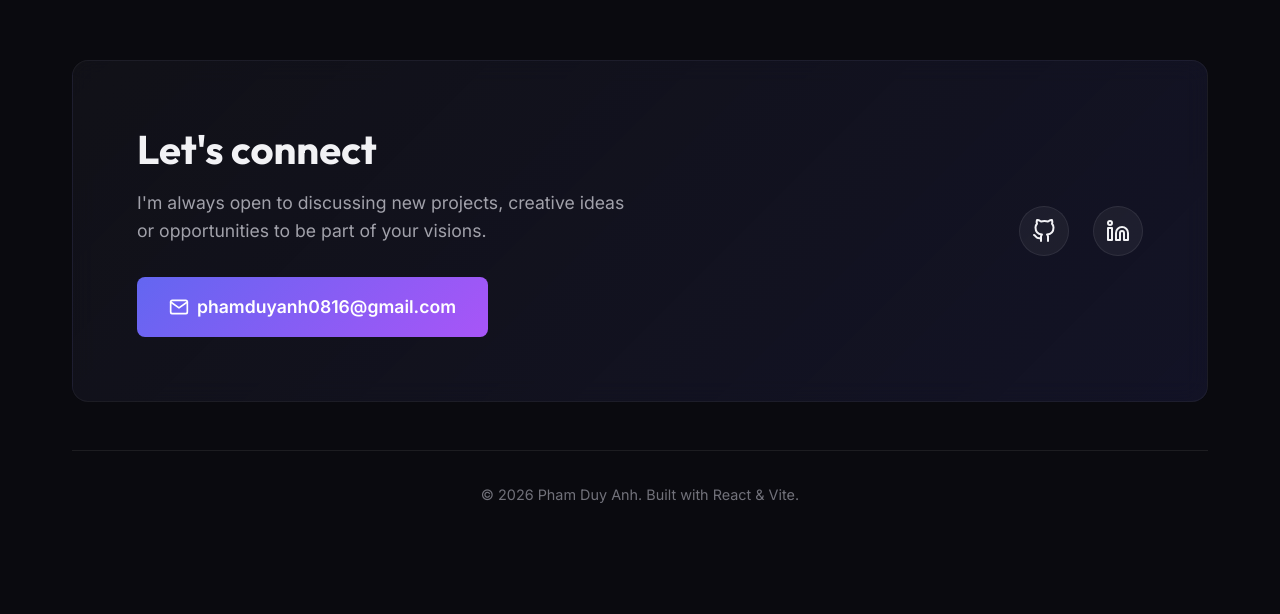
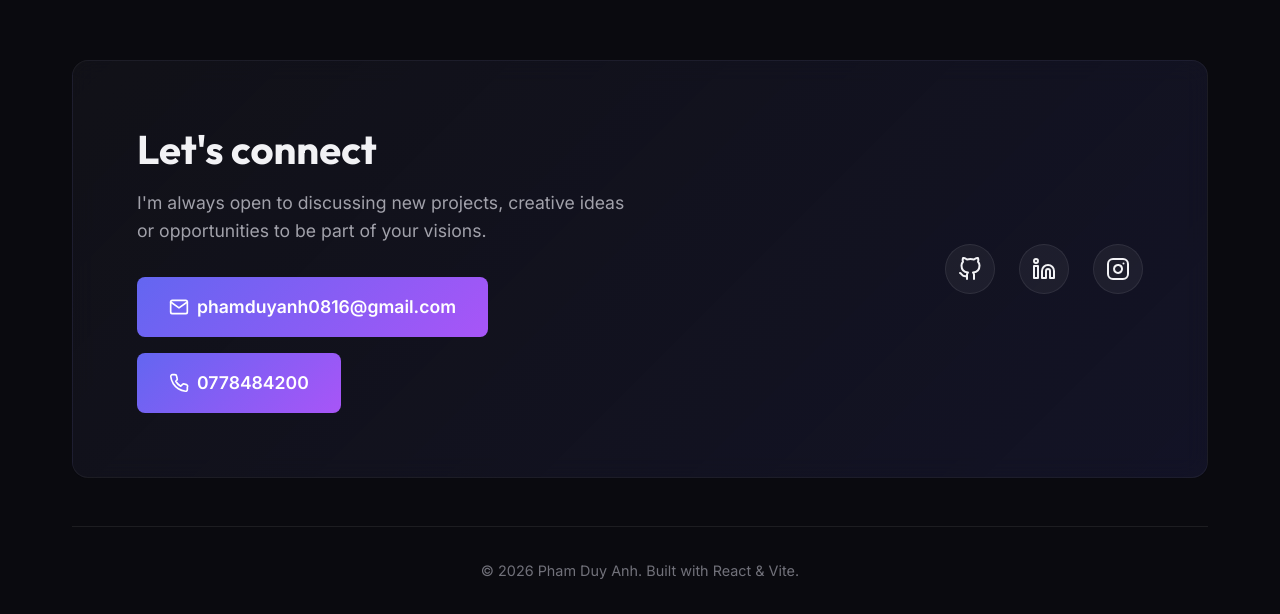
Before and after one commit to GinHikat/Portfolio, a React (Vite) app: page / in a window 1280 px wide. Shown: the part 7539-8153 px from the top of the page. Before the commit the page ends 8077 px from the top, so only its background shows below. Built offline with nearby package versions, Linux system fonts and the light colour scheme.

Commit message:
Add some more information

```diff
--- a/src/components/Footer.jsx
+++ b/src/components/Footer.jsx
@@ -29,6 +29,25 @@
                 <polyline points="22,6 12,13 2,6"></polyline>
               </svg>
               {personalData.email}
+            </a>
+            <a
+              href={`tel:${personalData.phone}`}
+              className="btn-primary email-btn"
+              style={{ marginTop: "1rem" }}
+            >
+              <svg
+                width="20"
+                height="20"
+                viewBox="0 0 24 24"
+                fill="none"
+                stroke="currentColor"
+                strokeWidth="2"
+                strokeLinecap="round"
+                strokeLinejoin="round"
+              >
+                <path d="M22 16.92v3a2 2 0 0 1-2.18 2 19.79 19.79 0 0 1-8.63-3.07 19.5 19.5 0 0 1-6-6 19.79 19.79 0 0 1-3.07-8.67A2 2 0 0 1 4.11 2h3a2 2 0 0 1 2 1.72 12.84 12.84 0 0 0 .7 2.81 2 2 0 0 1-.45 2.11L8.09 9.91a16 16 0 0 0 6 6l2.18-2.18a2 2 0 0 1 2.11-.45 12.84 12.84 0 0 0 2.81.7A2 2 0 0 1 22 16.92z"></path>
+              </svg>
+              {personalData.phone}
             </a>
           </div>
 
@@ -76,6 +95,28 @@
                   <circle cx="4" cy="4" r="2"></circle>
                 </svg>
               </a>
+              <a
+                href={personalData.instagram}
+                target="_blank"
+                rel="noopener noreferrer"
+                className="social-icon"
+                aria-label="Instagram"
+              >
+                <svg
+                  width="24"
+                  height="24"
+                  viewBox="0 0 24 24"
+                  fill="none"
+                  stroke="currentColor"
+                  strokeWidth="2"
+                  strokeLinecap="round"
+                  strokeLinejoin="round"
+                >
+                  <rect x="2" y="2" width="20" height="20" rx="5" ry="5"></rect>
+                  <path d="M16 11.37A4 4 0 1 1 12.63 8 4 4 0 0 1 16 11.37z"></path>
+                  <line x1="17.5" y1="6.5" x2="17.51" y2="6.5"></line>
+                </svg>
+              </a>
             </div>
           </div>
         </div>
--- a/src/data.js
+++ b/src/data.js
@@ -3,8 +3,10 @@
   tagline: "ML Engineer / AI Engineer",
   bio: "Data Science undergraduate at University of Science and Technology of Hanoi. Passionate AI enthusiast dedicated to working with multimodal data, RAG, and Agentic workflows to drive practical research and applications.",
   email: "phamduyanh0816@gmail.com",
+  phone: "0778484200",
   github: "https://github.com/GinHikat",
   linkedin: "https://www.linkedin.com/in/duy-anh-pham-414b332a7/",
+  instagram: "https://www.instagram.com/_gin.hi/?hl=en",
   profileImage: "/src/assets/images/profile.jpg"
 };
 
```
